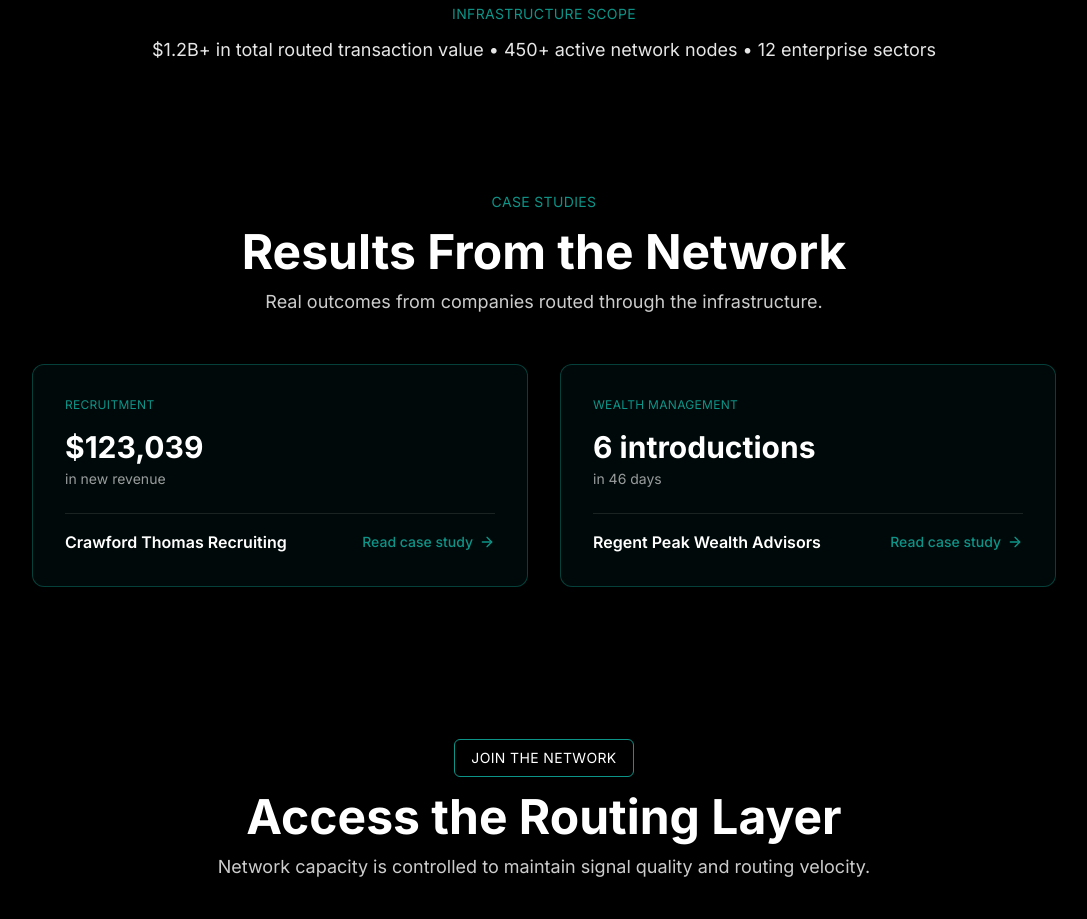
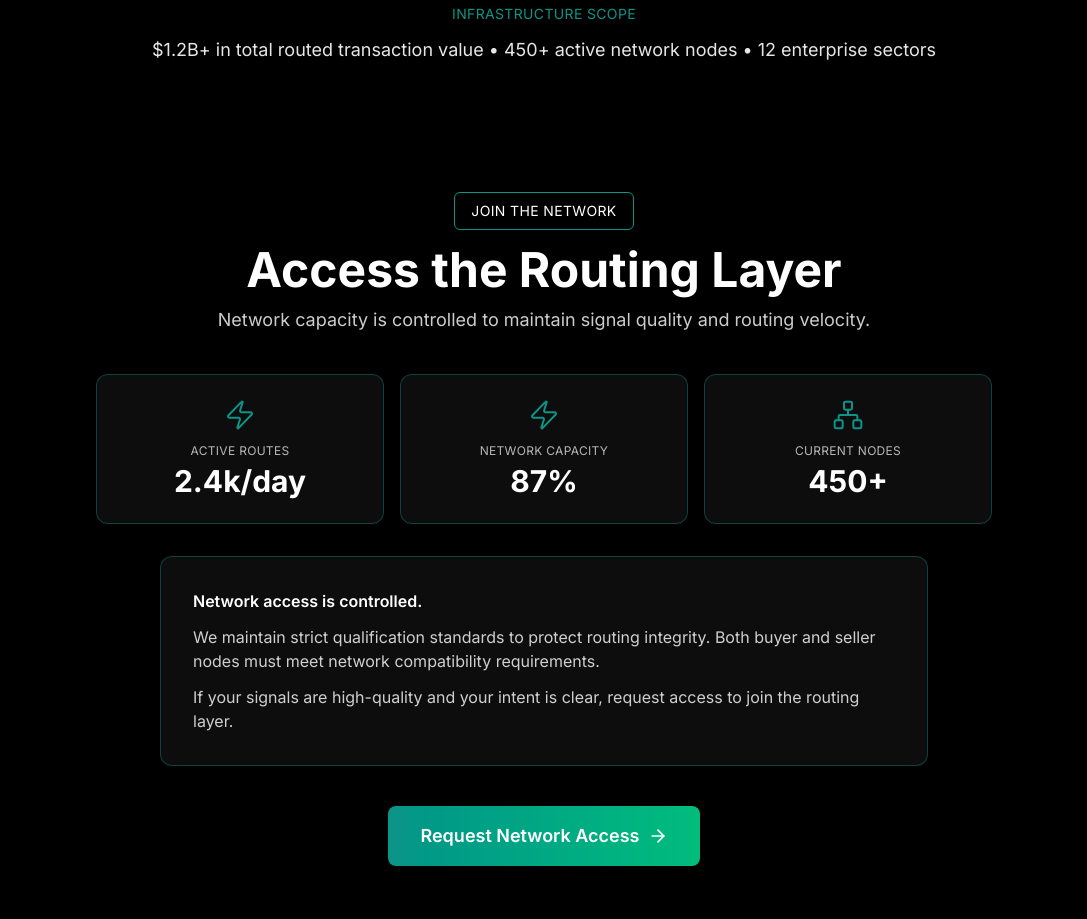
Before and after one commit to DaInfernalCoder/leadsprospector-website, a Next.js app: page / in a window 1280 px wide. Shown: the part 4600-5519 px from the top of the page, without its empty margins (96-1183 px from the left). Built offline with nearby package versions, Linux system fonts and the light colour scheme; no server answers.

Commit message:
Remove case studies section from site
Co-Authored-By: Claude Sonnet 4.6 <noreply@anthropic.com>

```diff
--- a/app/page.tsx
+++ b/app/page.tsx
@@ -451,66 +451,6 @@ export default function Home() {
         </div>
       </section>
 
-      {/* Case Studies / Social Proof */}
-      <section className="py-16 px-4 bg-black text-white">
-        <div className="max-w-5xl mx-auto">
-          <AnimatedSection variant="fadeDown">
-            <p className="text-sm uppercase tracking-wide text-[#0d9488] text-center mb-4">
-              CASE STUDIES
-            </p>
-            <h2 className="text-3xl md:text-4xl lg:text-5xl font-bold text-center mb-3">
-              Results From the Network
-            </h2>
-            <p className="text-lg text-white/80 text-center mb-12 max-w-2xl mx-auto">
-              Real outcomes from companies routed through the infrastructure.
-            </p>
-          </AnimatedSection>
-
-          {/* Featured — with full doc links */}
-          <div className="grid md:grid-cols-2 gap-6 md:gap-8 mb-6">
-            <AnimatedSection variant="fadeUp" delay={0.1}>
-              <div className="rounded-xl border border-[#0d9488]/40 bg-teal-950/20 p-6 md:p-8 h-full flex flex-col">
-                <p className="text-xs uppercase tracking-wide text-[#0d9488] mb-4">Recruitment</p>
-                <p className="text-2xl md:text-3xl font-bold text-white mb-1">$123,039</p>
-                <p className="text-white/60 text-sm mb-6 flex-1">in new revenue</p>
-                <div className="flex items-center justify-between gap-4 mt-auto pt-4 border-t border-white/10">
-                  <p className="font-semibold text-white">Crawford Thomas Recruiting</p>
-                  <a
-                    href="https://docs.google.com/document/d/1EGH5NDerUzlzj-HGmLbAujdUTJSXlEgW93ChrMkV__E/edit?tab=t.0#heading=h.f0c6zuxl544m"
-                    target="_blank"
-                    rel="noopener noreferrer"
-                    className="shrink-0 inline-flex items-center gap-1.5 text-sm font-medium text-[#0d9488] hover:text-emerald-400 transition-colors"
-                  >
-                    Read case study
-                    <ArrowRight className="w-4 h-4" strokeWidth={2} />
-                  </a>
-                </div>
-              </div>
-            </AnimatedSection>
-
-            <AnimatedSection variant="fadeUp" delay={0.2}>
-              <div className="rounded-xl border border-[#0d9488]/40 bg-teal-950/20 p-6 md:p-8 h-full flex flex-col">
-                <p className="text-xs uppercase tracking-wide text-[#0d9488] mb-4">Wealth Management</p>
-                <p className="text-2xl md:text-3xl font-bold text-white mb-1">6 introductions</p>
-                <p className="text-white/60 text-sm mb-6 flex-1">in 46 days</p>
-                <div className="flex items-center justify-between gap-4 mt-auto pt-4 border-t border-white/10">
-                  <p className="font-semibold text-white">Regent Peak Wealth Advisors</p>
-                  <a
-                    href="https://docs.google.com/document/d/10LYadrsOuVxB0q0U_4XTFRbmjnIfr4yETMXhH6upq_k/edit?tab=t.0#heading=h.rayxiji9he49"
-                    target="_blank"
-                    rel="noopener noreferrer"
-                    className="shrink-0 inline-flex items-center gap-1.5 text-sm font-medium text-[#0d9488] hover:text-emerald-400 transition-colors"
-                  >
-                    Read case study
-                    <ArrowRight className="w-4 h-4" strokeWidth={2} />
-                  </a>
-                </div>
-              </div>
-            </AnimatedSection>
-          </div>
-        </div>
-      </section>
-
       {/* CTA: Access the Routing Layer */}
       <section className="py-16 px-4 bg-black text-white">
         <div className="max-w-4xl mx-auto text-center">
```
